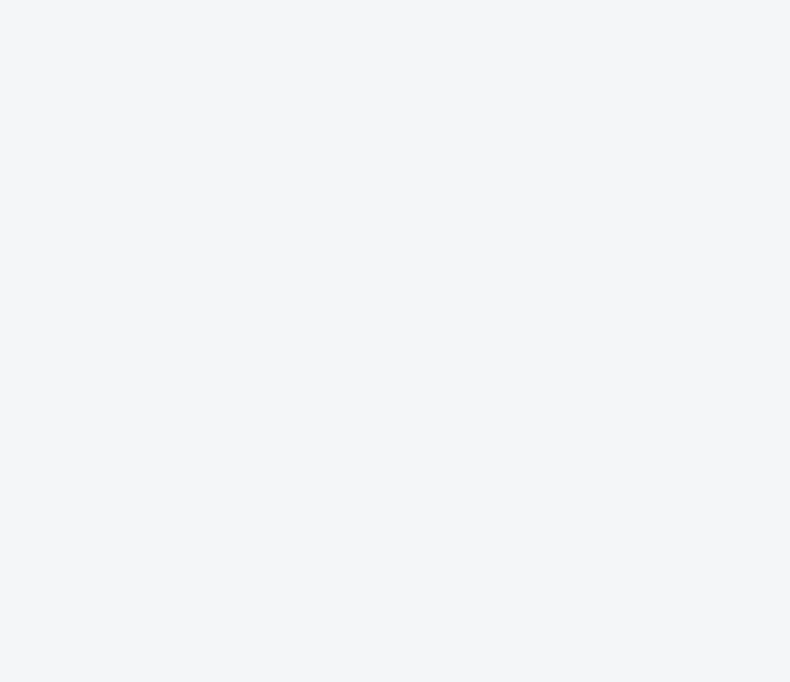
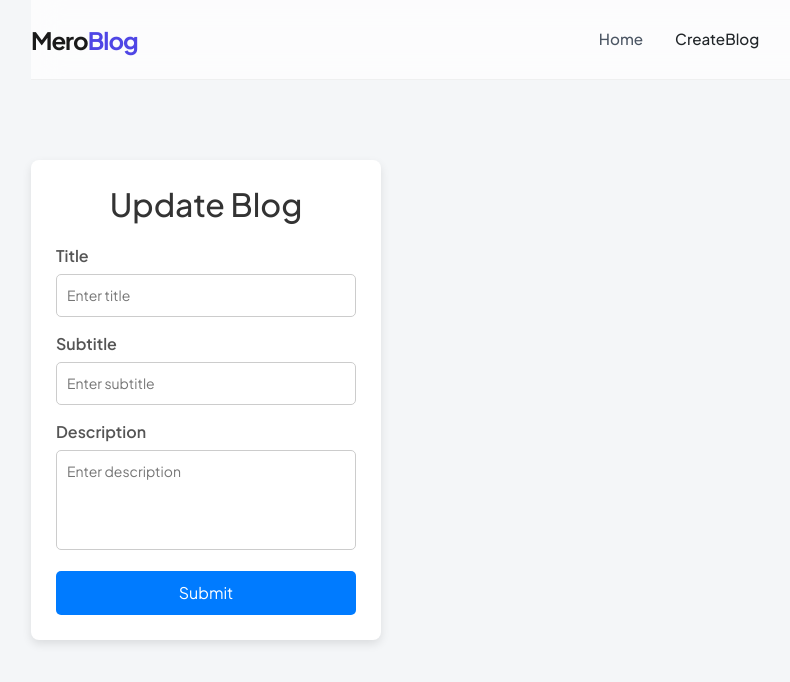
Before and after one commit to cprabin077/cms104Frontend, a React (Vite) app: page /update/1 in a window 1280 px wide. Before the commit this address had no page. Shown: the top 682 px of the page, without its empty margins (434-1224 px from the left). Built offline with nearby package versions, Linux system fonts and the light colour scheme; no server answers.

Commit message:
day19 update blog

```diff
--- a/src/App.jsx
+++ b/src/App.jsx
@@ -16,8 +16,8 @@ function App() {
       <Routes>
         <Route path="/" element={<Home />} />
         <Route path="/createBlog" element={<CreateBlog />} />
-        <Route path="/singleBlog" element={<SingleBlog />} />
-        <Route path="/updateBlog" element={<UpdateBlog />} />
+        <Route path="/singleBlog/:id" element={<SingleBlog />} />
+        <Route path="/update/:id" element={<UpdateBlog />} />
       </Routes>
     </BrowserRouter>
 
--- a/src/component/Navbar/Navbar.jsx
+++ b/src/component/Navbar/Navbar.jsx
@@ -4,28 +4,23 @@ import { useNavigate } from 'react-router-dom'
 
 const Navbar = () => {
     const navigate = useNavigate()
-  return (
-    <div>
+    return (
+        <div>
             <nav className="navbar">
-                <div className="nav-container">
+
                     <div className="logo">Mero<span>Blog</span></div>
-
                     <div className="nav-links">
                         <a href="/">Home</a>
-
-                        <a onClick={()=>navigate('/createBlog')}>CreateBlog</a>
-
+                        <a onClick={() => navigate('/createBlog')}>CreateBlog</a>
                     </div>
-
                     <div className="nav-actions">
                         <a href="/signin" className="cta-button">Signin</a>
                     </div>
-                </div>
+
             </nav>
-            <br/>
-            <br/>
+
         </div>
-  )
+    )
 }
 
 export default Navbar
--- a/src/pages/Home/Home.jsx
+++ b/src/pages/Home/Home.jsx
@@ -1,6 +1,7 @@
 import React, { useEffect, useState } from 'react'
 import Navbar from '../../component/Navbar/Navbar'
 import axios from 'axios'
+import { Link } from 'react-router-dom';
 
 const Home = () => {
     const [blogs, setBlogs] = useState([]);
@@ -10,9 +11,9 @@ const Home = () => {
     const fetchBlogs = async () => {
         try {
             const response = await axios.get('http://localhost:2000/blogs')
-            if(response.status==200){
+            if (response.status == 200) {
                 setBlogs(response.data.blogs)
-            }else{
+            } else {
                 alert("Something wwent wrong")
             }
 
@@ -29,10 +30,8 @@ const Home = () => {
     //console.log(blogs, "Blogs")
 
     return (
-        <div>
-            <Navbar/>
-            <br/>
-            <br/>
+        <>
+            <Navbar />
             <div className="card" style={{ width: '18rem' }}>
                 {blogs.map((blog) => {
                     return (
@@ -41,12 +40,13 @@ const Home = () => {
                             <h5 className="card-title">{blog.subTitle}</h5>
 
                             <p className="card-text">{blog.description}</p>
-                            <a href="#" className="btn btn-primary">Go somewhere</a>
+                            <Link to={`/singleBlog/${blog._id}`}>See More</Link>
                         </div>
                     )
                 })}
             </div>
-        </div>
+        </>
+
     )
 }
 
--- a/src/pages/SingleBlog/SingleBlog.jsx
+++ b/src/pages/SingleBlog/SingleBlog.jsx
@@ -1,11 +1,84 @@
-import React from 'react'
+import React, { useEffect, useState } from 'react'
 import Navbar from '../../component/Navbar/Navbar'
+import { Link, useNavigate, useParams } from 'react-router-dom'
+import axios from 'axios'
 
 const SingleBlog = () => {
+  const navigate = useNavigate()
+  const { id } = useParams()
+  const [blog, setBlog] = useState({})
+
+  // delete blog
+  const deleteBlog = async () => {
+    try {
+      const response = await axios.delete(`http://localhost:2000/blogs/${id}`)
+      if (response.status === 200) {
+        alert("Blog deleted successfully")
+        navigate("/")
+      }
+    } catch (error) {
+      alert("Something went wrong")
+    }
+  }
+
+  // fetch single blog
+  const fetchSingleBlog = async () => {
+    const response = await axios.get(`http://localhost:2000/blogs/${id}`)
+    if (response.status === 200) {
+      setBlog(response.data.data)
+    }
+  }
+
+  useEffect(() => {
+    fetchSingleBlog()
+  }, [])
+
   return (
-    <div>
-        <Navbar/>
-    </div>
+    <>
+      <Navbar />
+
+      <div className="min-h-screen bg-gray-100 flex justify-center items-start p-6">
+        <div className="bg-white max-w-3xl w-full rounded-xl shadow-lg p-8">
+
+          {/* Title */}
+          <h1 className="text-3xl font-bold text-gray-800 mb-2">
+            {blog.title}
+          </h1>
+
+          {/* Subtitle */}
+          <h3 className="text-lg text-gray-500 mb-6">
+            {blog.subTitle}
+          </h3>
+
+          {/* Description */}
+          <p className="text-gray-700 leading-relaxed mb-8">
+            {blog.description}
+          </p>
+
+          {/* Action Buttons */}
+          <div className="flex gap-4">
+            <button
+              onClick={deleteBlog}
+              className="bg-red-500 hover:bg-red-600 text-white px-5 py-2 rounded-lg transition"
+            >
+              Delete
+            </button>
+            <Link to={`/update/${blog._id}`}
+            >
+              Update
+              </Link>
+
+            <button
+              onClick={() => navigate("/")}
+              className="bg-gray-200 hover:bg-gray-300 text-gray-800 px-5 py-2 rounded-lg transition"
+            >
+              Back
+            </button>
+          </div>
+
+        </div>
+      </div>
+    </>
   )
 }
 
--- /dev/null
+++ b/src/pages/UpdateBlog/UpdateBlog.css
@@ -0,0 +1,66 @@
+body {
+    font-family: Arial, sans-serif;
+    background: #f4f6f8;
+    display: flex;
+    justify-content: center;
+    align-items: center;
+    height: 100vh;
+}
+
+.form-container {
+    background: #ffffff;
+    padding: 25px;
+    width: 350px;
+    border-radius: 8px;
+    box-shadow: 0 4px 10px rgba(0, 0, 0, 0.1);
+}
+
+.form-container h2 {
+    text-align: center;
+    margin-bottom: 20px;
+    color: #333;
+}
+
+.form-group {
+    margin-bottom: 15px;
+}
+
+label {
+    display: block;
+    margin-bottom: 6px;
+    font-weight: 600;
+    color: #555;
+}
+
+input, textarea {
+    width: 100%;
+    padding: 10px;
+    border-radius: 5px;
+    border: 1px solid #ccc;
+    font-size: 14px;
+}
+
+textarea {
+    resize: none;
+    height: 100px;
+}
+
+input:focus, textarea:focus {
+    outline: none;
+    border-color: #007bff;
+}
+
+button {
+    width: 100%;
+    padding: 10px;
+    background: #007bff;
+    color: #fff;
+    border: none;
+    border-radius: 5px;
+    font-size: 16px;
+    cursor: pointer;
+}
+
+button:hover {
+    background: #0056b3;
+}
--- a/src/pages/UpdateBlog/UpdateBlog.jsx
+++ b/src/pages/UpdateBlog/UpdateBlog.jsx
@@ -1,11 +1,80 @@
-import React from 'react'
+import React, { useEffect, useState } from 'react'
 import Navbar from '../../component/Navbar/Navbar'
+import './UpdateBlog.css'
+import { data, useNavigate, useParams } from 'react-router-dom'
+import axios from 'axios'
 
 const UpdateBlog = () => {
+  const navigate = useNavigate()
+  const {id}=useParams()
+  const [blog, setBlog] = useState({})
+
+  //handle change of input
+  const handleChange = (e) =>{
+   // console.log(e.target.value, e.target.name)
+    const {name, value} = e.target
+    setBlog({
+      ...blog,
+      [name]:value
+    })
+  }
+
+  const keyToExclude = ['createdAt','updatedAt']
+  keyToExclude.forEach((key)=>{
+    delete blog[key]
+  })
+
+  const updateBlog = async(e) =>{
+    e.preventDefault()
+    const response = await axios.patch("http://localhost:2000/blogs/" +id, blog)
+    if(response.status == 200){
+      navigate("/singleBlog/" +id)
+    }
+  }
+
+  // fetch single blog
+  const fetchSingleBlog = async () => {
+    const response = await axios.get(`http://localhost:2000/blogs/${id}`)
+    if (response.status == 200) {
+      setBlog(response.data.data)
+    }
+  }
+
+  useEffect(() => {
+    fetchSingleBlog()
+  }, [])
+
+
+
+
   return (
     <div>
-        <Navbar/>
+      <Navbar />
+
+      <div className="form-container">
+        <h2>Update Blog</h2>
+        <form onSubmit={updateBlog}>
+          <div className="form-group">
+            <label htmlFor="title">Title</label>
+            <input type="text" id="title" value={blog.title} onChange={handleChange} name="title" placeholder="Enter title"  />
+          </div>
+
+          <div className="form-group">
+            <label htmlFor="subtitle">Subtitle</label>
+            <input type="text" id="subTitle" value={blog.subTitle} onChange={handleChange} name="subTitle" placeholder="Enter subtitle"  />
+          </div>
+
+          <div className="form-group">
+            <label htmlFor="description">Description</label>
+            <textarea id="description" value={blog.description} onChange={handleChange} name="description" placeholder="Enter description"
+            ></textarea>
+          </div>
+
+          <button type="submit">Submit</button>
+        </form>
+      </div>
     </div>
+
   )
 }
 
```
